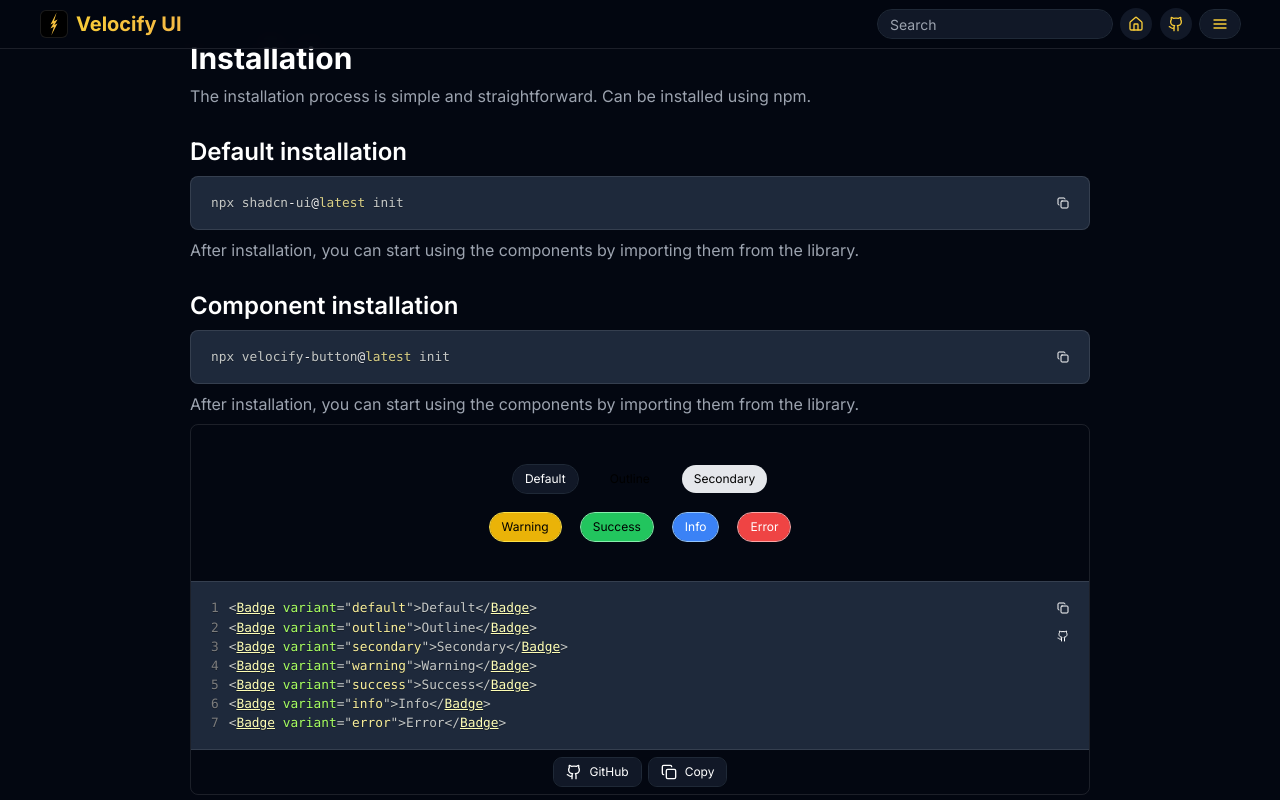
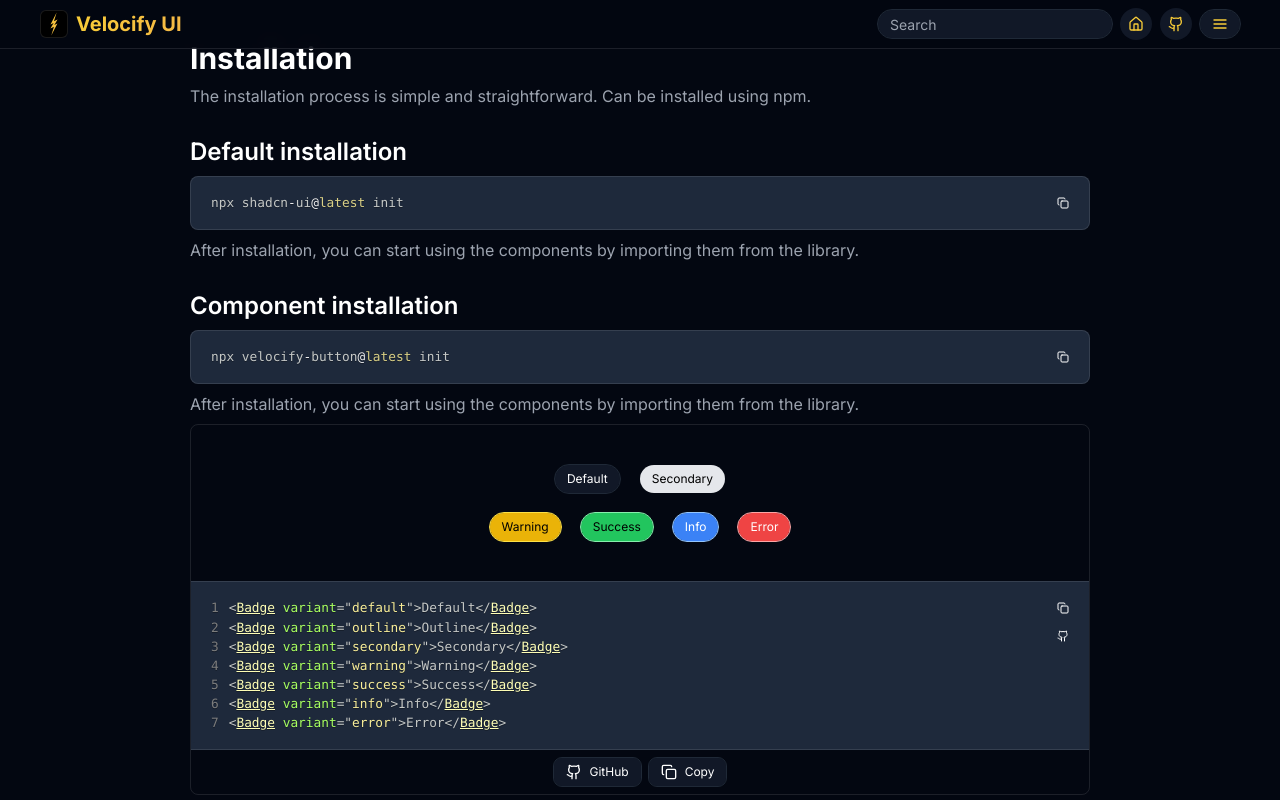
Before and after one commit to prudra2000/Velocify, a Next.js app: page /docs/installation in a window 1280 px wide. Shown: the top 800 px of the page. Built offline with nearby package versions, Linux system fonts and the light colour scheme.

Commit message:
Fixed a minor issue

```diff
--- a/src/app/docs/installation/page.tsx
+++ b/src/app/docs/installation/page.tsx
@@ -54,7 +54,6 @@ export default function Home() {
               <div className="flex flex-col gap-y-5 justify-center items-center">
                 <div className="flex flex-row gap-x-5 px-10">
                   <Badge variant="default">Default</Badge>
-                  <Badge variant="outline">Outline</Badge>
                   <Badge variant="secondary">Secondary</Badge>
                 </div>
                 <div className="flex flex-row gap-x-5 px-10">
```
